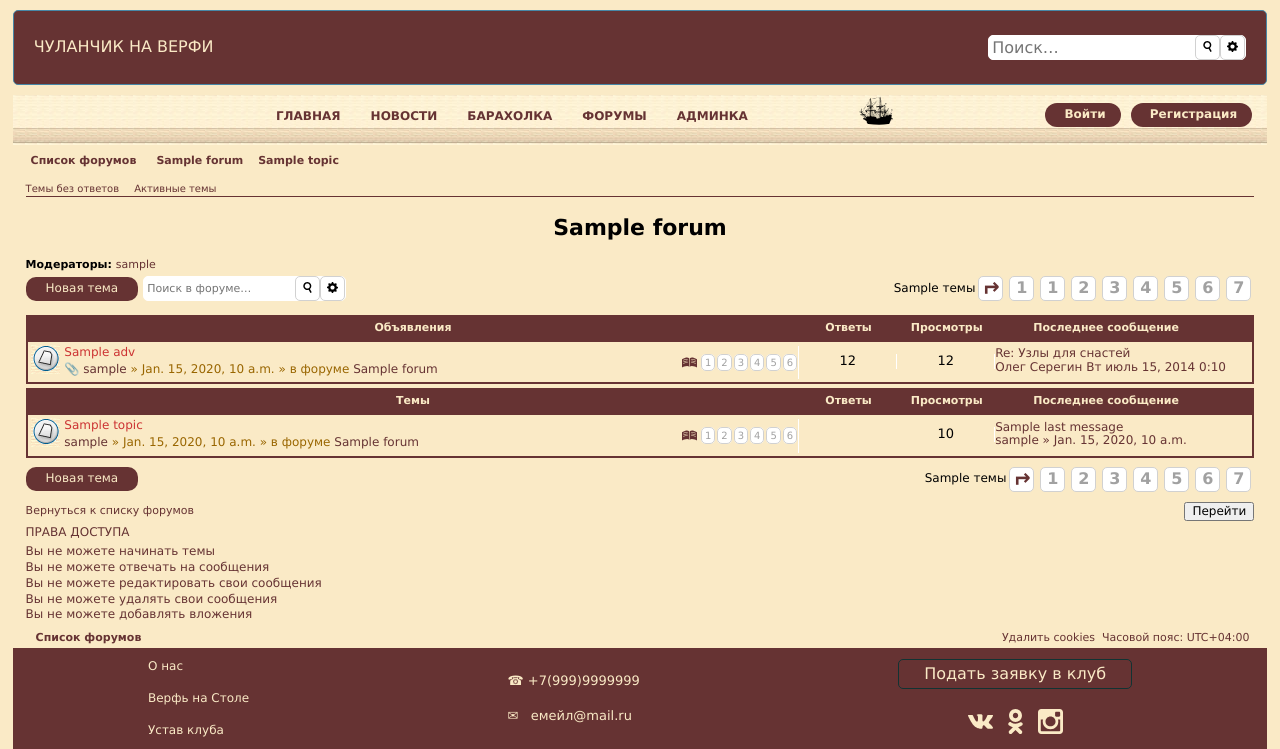
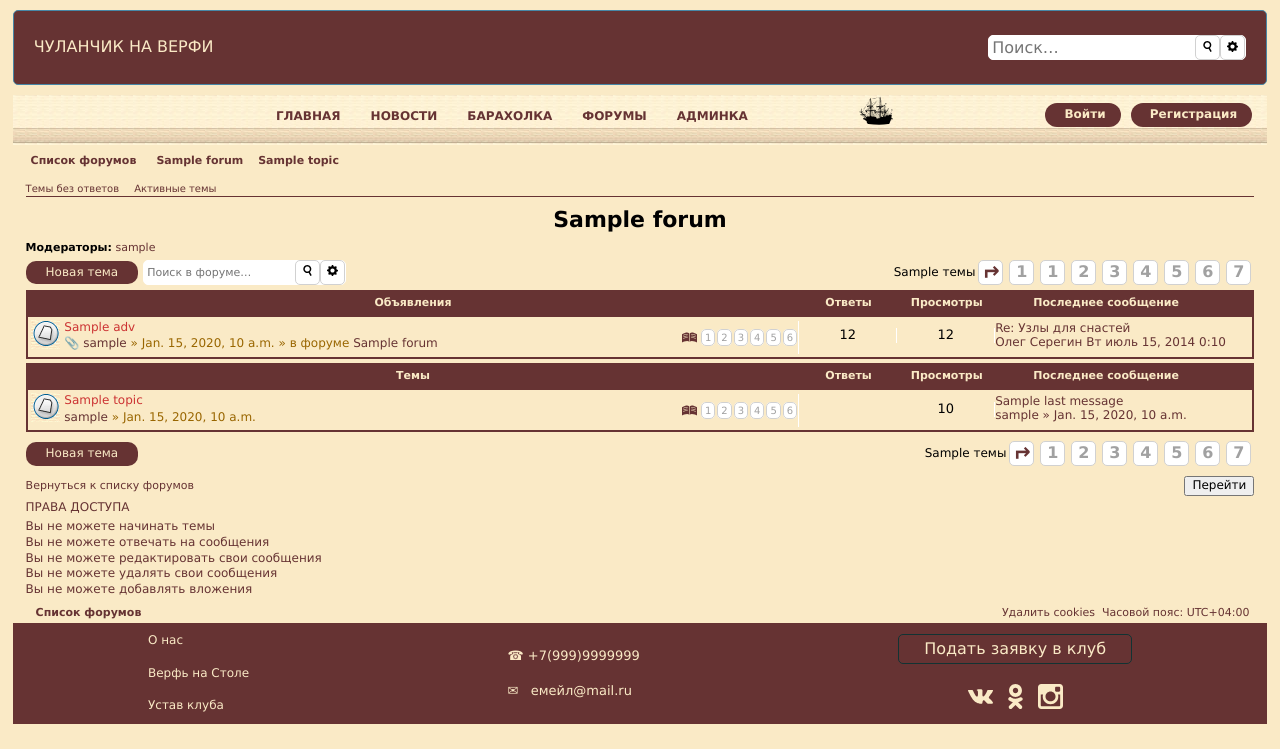
Before and after one commit to AndreyBaitov/forums, a Django app: template board/app_forums/templates/forum.html in a window 1280 px wide. Shown: the top 749 px of the page. Run offline with Django 3.2, Linux system fonts and the light colour scheme; the template is opened without the code that fills it: most values are stand-ins (such as "Sample title", 1, 10 or a date in 2020).

Commit message:
Подсушил css свойства

```diff
--- a/board/app_forums/templates/forum.html
+++ b/board/app_forums/templates/forum.html
@@ -10,9 +10,9 @@
 <link rel="stylesheet" type="text/css" href="{% static 'css/style-forum.css'%}">
 <nav class="nav-above-topics">
     <div class="small-container nav-above-topics-container">
-        <h2 class="nav-above-topics-title">{{forum.name}}<h2>
-        <div class="list-moderators">Модераторы:
-                             {% for moderator in moderators %}
+        <h2 class="nav-above-topics-title">{{forum.name}}</h2>
+        <div class="list-moderators"><strong>Модераторы:</strong>
+                             {% for moderator in forum.moderators.all %}
                              {% if moderator.status == 'admin' %}
                             <a class="moderator-link admin-link" href="/user/moderator.id}}/">{{moderator.username}}</a>
                              {% else %}
@@ -156,7 +156,7 @@
                         </li>
                         </li>
                         <li class="topic-description-item topic-info-str">
-                            <a href="/user/{{topic.user.id}}/" class="topic-info-link">{{topic.user.username}}</a> &raquo; {{topic.created_at}} &raquo; в форуме <a href="/forum/{{topic.forum.id}}/page/1/" class="topic-info-link">{{topic.forum.name}}</a>
+                            <a href="/user/{{topic.user.id}}/" class="topic-info-link">{{topic.user.username}}</a> &raquo; {{topic.created_at}}
                         </li>
                     </ul>
 
--- a/board/static/css/style-forum.css
+++ b/board/static/css/style-forum.css
@@ -10,20 +10,11 @@
 .nav-above-topics-title{
     text-align: center;
     font-size: 22px;
+    margin: 10px 0;
 }
 
-.list-moderators{
-    font-size: 11px;
-    font-weight: bold;
-}
-
-.moderator-link{
-    font-weight: normal;
-    font-size: 11px;
-}
-
-.admin-link{
-    color: red;
+.list-moderators a:not(:last-child)::after{
+    content: ',';
 }
 
 .nav-above-topics-forms{
--- a/board/static/css/style-topic.css
+++ b/board/static/css/style-topic.css
@@ -1,7 +1,8 @@
 /* меню над сообщениями */
 
-.nav-above-forum-title{
+.nav-above-forum-title {
     text-align: center;
+    margin: 0;
 }
 
 .simple-button {
```
